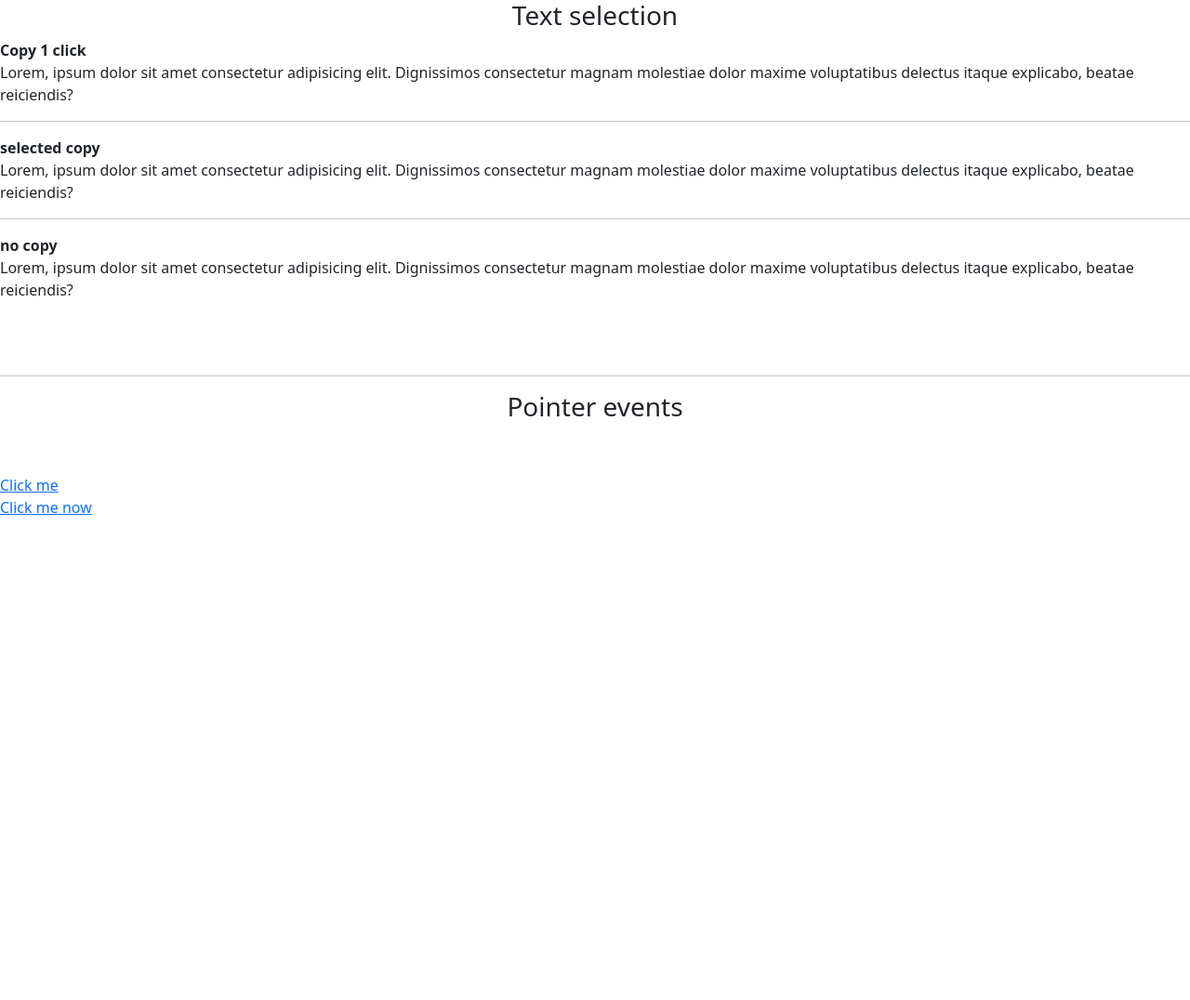
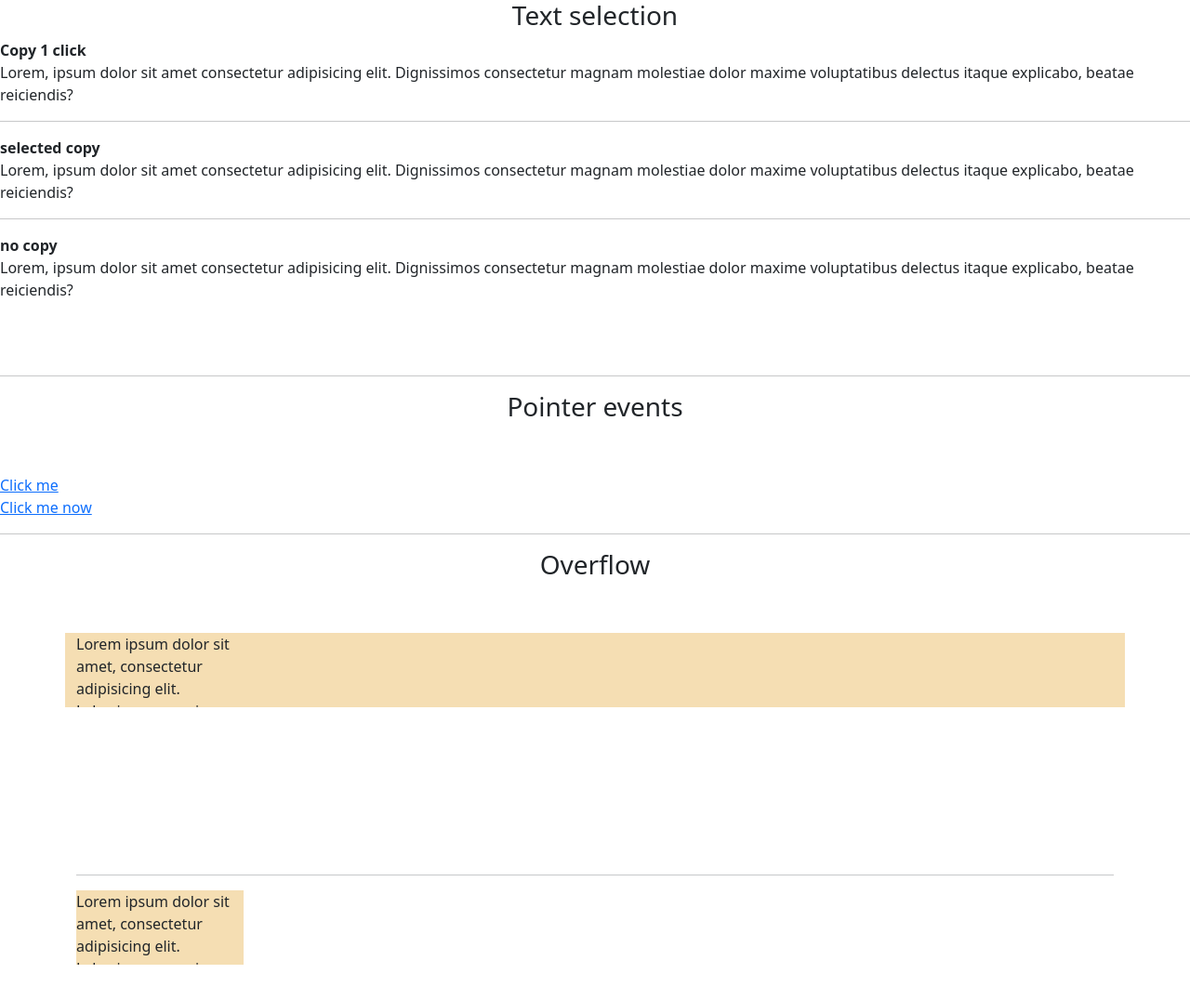
Before and after one commit to Injamulhasan/LearnBootstarp, a plain HTML site: page 4_interaction_overflow/index.html in a window 1280 px wide. Shown: the top 1076 px of the page at 93% size. Before the commit the page ends 800 px from the top, so only its background shows below. Drawn offline with nearby package versions, Linux system fonts and the light colour scheme.

Commit message:
leanr overflow auto,hidden,scroll,visible

```diff
--- a/4_interaction_overflow/index.html
+++ b/4_interaction_overflow/index.html
@@ -9,7 +9,6 @@
   <script src="https://cdn.jsdelivr.net/npm/bootstrap@5.3.2/dist/js/bootstrap.bundle.min.js" integrity="sha384-C6RzsynM9kWDrMNeT87bh95OGNyZPhcTNXj1NW7RuBCsyN/o0jlpcV8Qyq46cDfL" crossorigin="anonymous" defer></script>
 </head>
 <body>
-
 <!-- Text selection -->
 <h3>Text selection</h3>
 <p class="user-select-all"><b>Copy 1 click</b><br>Lorem, ipsum dolor sit amet consectetur adipisicing elit. Dignissimos consectetur magnam molestiae dolor maxime voluptatibus delectus itaque explicabo, beatae reiciendis?</p>
@@ -19,9 +18,23 @@
 <p class="user-select-none"><b>no copy</b><br>Lorem, ipsum dolor sit amet consectetur adipisicing elit. Dignissimos consectetur magnam molestiae dolor maxime voluptatibus delectus itaque explicabo, beatae reiciendis?</p>
 <br>
 <br><hr>
+
 <!-- Pointer events -->
 <h3>Pointer events</h3><br><br>
 <a  href="https://getbootstrap.com/docs/5.3/utilities/interactions/" class="pe-auto" target="_blank" >Click me</a><br>
 <a  href="#" class="pe-none">Click me now</a>
+<br><hr>
+
+<!-- overflow -->
+<h3>Overflow</h3><br><br>
+<div class="container">
+  <div class="overflow-auto">Lorem ipsum dolor sit amet, consectetur adipisicing elit. Laboriosam possimus sequi quae impedit culpa exercitationem a asperiores vero consequuntur! Asperiores.</div>
+  <hr>
+  <div class="overflow-hidden">Lorem ipsum dolor sit amet, consectetur adipisicing elit. Laboriosam possimus sequi quae impedit culpa exercitationem a asperiores vero consequuntur! Asperiores.</div>
+  <hr>
+  <div class="overflow-visible">Lorem ipsum dolor sit amet, consectetur adipisicing elit. Laboriosam possimus sequi quae impedit culpa exercitationem a asperiores vero consequuntur! Asperiores.</div>
+<hr>
+  <div class="overflow-scroll">Lorem ipsum dolor sit amet, consectetur adipisicing elit. Laboriosam possimus sequi quae impedit culpa exercitationem a asperiores vero consequuntur! Asperiores.</div><br>
+</div>
 </body>
 </html>
--- a/4_interaction_overflow/style.css
+++ b/4_interaction_overflow/style.css
@@ -3,6 +3,14 @@
     padding: 0;
     box-sizing: border-box;
 }
+
 h3 {
   text-align: center;
 }
+
+div {
+  width: 180px;
+  height: 80px;
+  background-color: wheat;
+  margin-bottom: 180px;
+}
```
